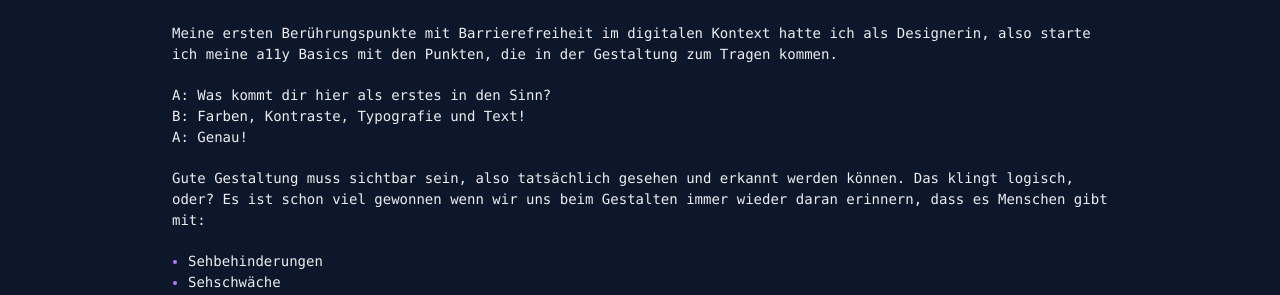
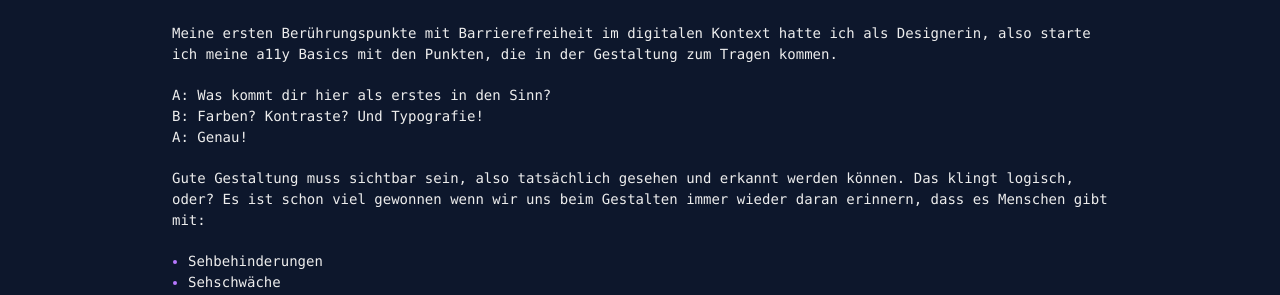
Before and after one commit to enaaacode/annabelle-feiler.github.io, a Jekyll site: the page built from _posts/2025-09-10-a11y-basics-teil-1.md, in a window 1280 px wide and 1400 px high, scrolled down 863 px. Shown: the part 152-447 px from the top of the window. Built offline with Jekyll 4.4.1, drawn with Linux system fonts in a browser that asks for light colours; some of the changed text lies outside the part shown.

Commit message:
Update 2025-09-10-a11y-basics-teil-1.md

```diff
--- a/_posts/2025-09-10-a11y-basics-teil-1.md
+++ b/_posts/2025-09-10-a11y-basics-teil-1.md
@@ -39,7 +39,7 @@ Ich schließe nun aus Gründen der Vereinfachung von mir auf dich: ich fühle mi
 Meine ersten Berührungspunkte mit Barrierefreiheit im digitalen Kontext hatte ich als Designerin, also starte ich meine a11y Basics mit den Punkten, die in der Gestaltung zum Tragen kommen.
 
 A: Was kommt dir hier als erstes in den Sinn?
-B: Farben, Kontraste, Typografie und Text!
+B: Farben? Kontraste? Und Typografie!
 A: Genau!
 
 Gute Gestaltung muss sichtbar sein, also tatsächlich gesehen und erkannt werden können. Das klingt logisch, oder? Es ist schon viel gewonnen wenn wir uns beim Gestalten immer wieder daran erinnern, dass es Menschen gibt mit:
@@ -69,7 +69,7 @@ UI-Elemente (Formulare, Buttons, Icons, Grafiken, Fokus-Rahmen usw.) müssen sic
 _Bekanntlich geht Probieren ja über Studieren._ Wenn du jetzt also ganz fix ein Gefühl für gute Kontraste bekommen möchtest, kannst du zum Beispiel hiermit ein bisschen spielen:
 <a href="https://www.colora11y.com/" target="_blank" rel="noopener">Color A11Y<a/>
 
-## Typografie und Text
+## Typografie
 
 ![Beispiel zu einem gut und einem schlecht lesbaren Text aufgrund der Schriftgröße](/assets/images/blog/a11y-basics/a11y_beispiel_2.png)
 
```
